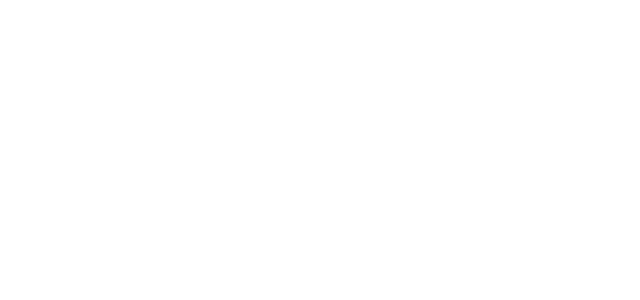
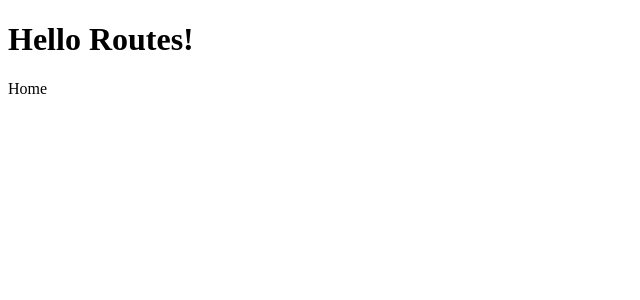
Before and after one commit to ayan878/Vite-WorldWise, a React (Vite) app in the folder worldwise/: page / in a window 1280 px wide. Before the commit this address had no page. Shown: the top 300 px of the page, without its empty margins (0-640 px from the left). Built offline with nearby package versions, Linux system fonts and the light colour scheme.

Commit message:
worldWise

```diff
--- a/worldwise/src/App.jsx
+++ b/worldwise/src/App.jsx
@@ -1,9 +1,22 @@
 import { BrowserRouter, Route, Routes } from "react-router-dom";
 import Product from "./pages/Product";
+import Pricing from "./pages/Pricing";
+import Home from "./pages/Home";
 
 function App() {
+  return (
+    <div>
+      <h1>Hello Routes!</h1>
 
-  return <BrowserRouter><Routes><Route path="product" element={<Product/>}/></Routes></BrowserRouter>;
+      <BrowserRouter>
+        <Routes>
+          <Route path="/" element={<Home />} />
+          <Route path="product" element={<Product />} />
+          <Route path="pricing" element={<Pricing />} />
+        </Routes>
+      </BrowserRouter>
+    </div>
+  );
 }
 
 export default App;
```
